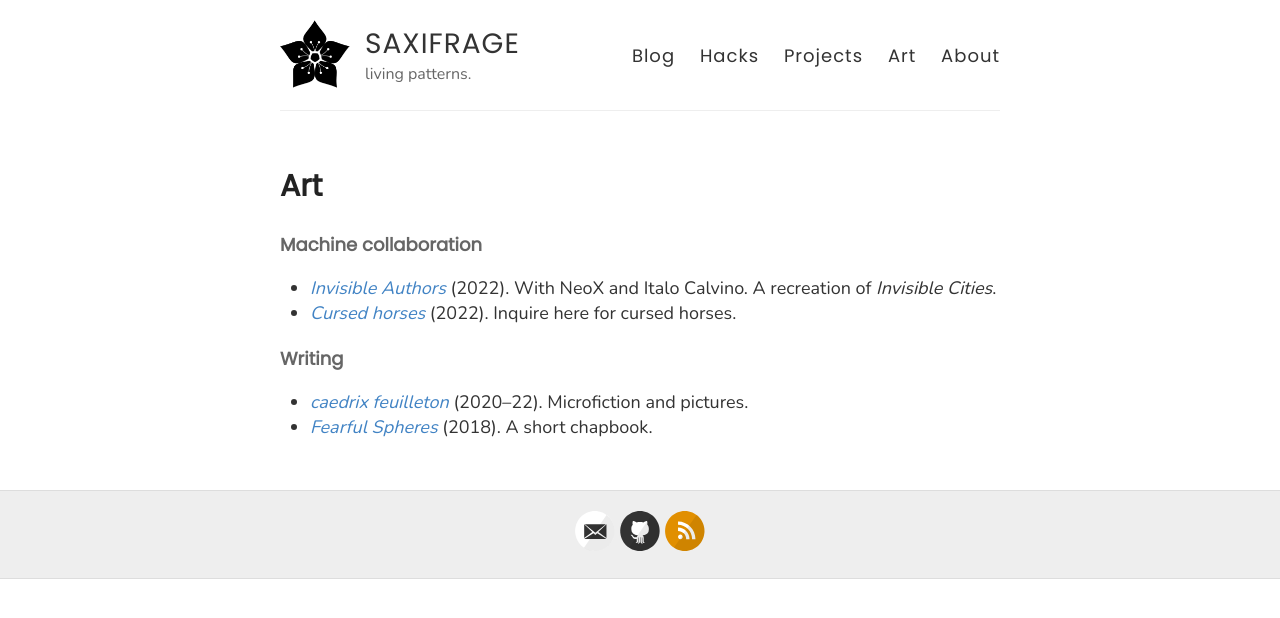
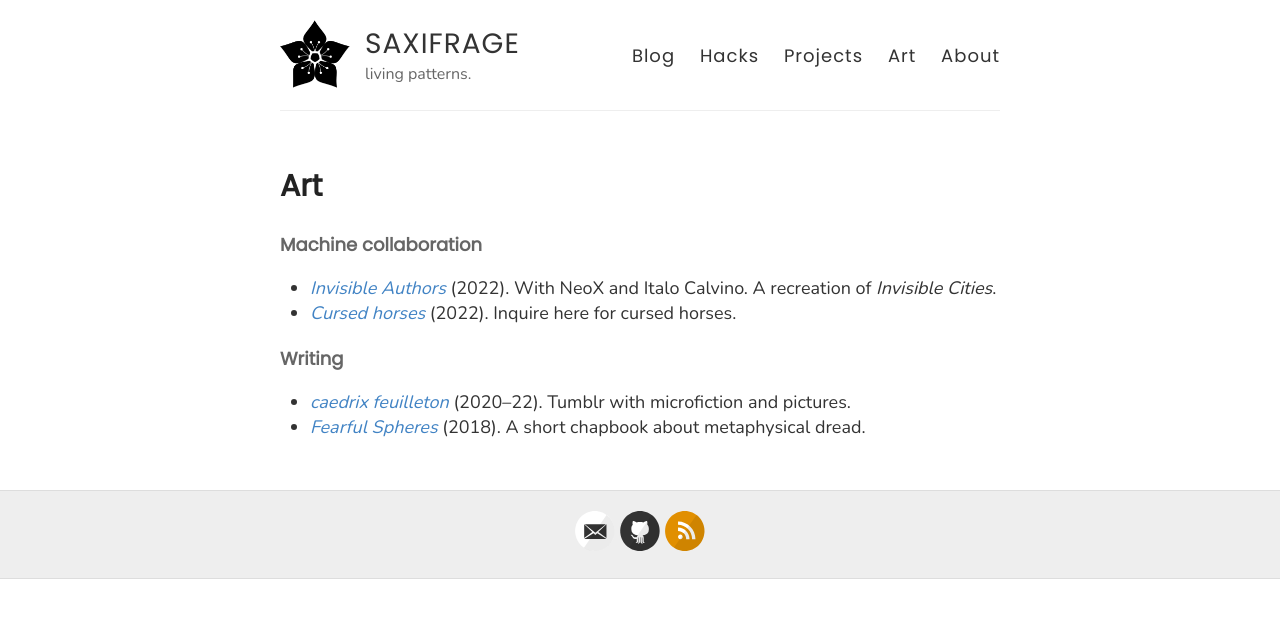
Before and after one commit to heptarch/heptarch.github.io, a Jekyll site: the page built from art.md, in a window 1280 px wide. Shown: the top 618 px of the page. Built offline with Jekyll 4.4.1, drawn with Linux system fonts in a browser that asks for light colours.

Commit message:
Update art.md

```diff
--- a/art.md
+++ b/art.md
@@ -14,6 +14,6 @@ NeoX and Italo Calvino. A recreation of *Invisible Cities*.
 #### Writing
 
 - [*caedrix feuilleton*](https://caedrix.tumblr.com/)
-  (2020--22). Microfiction and pictures.
+  (2020--22). Tumblr with microfiction and pictures.
 - [*Fearful Spheres*](/assets/fearful-spheres.pdf) (2018). A short
-  chapbook.
+  chapbook about metaphysical dread.
```
